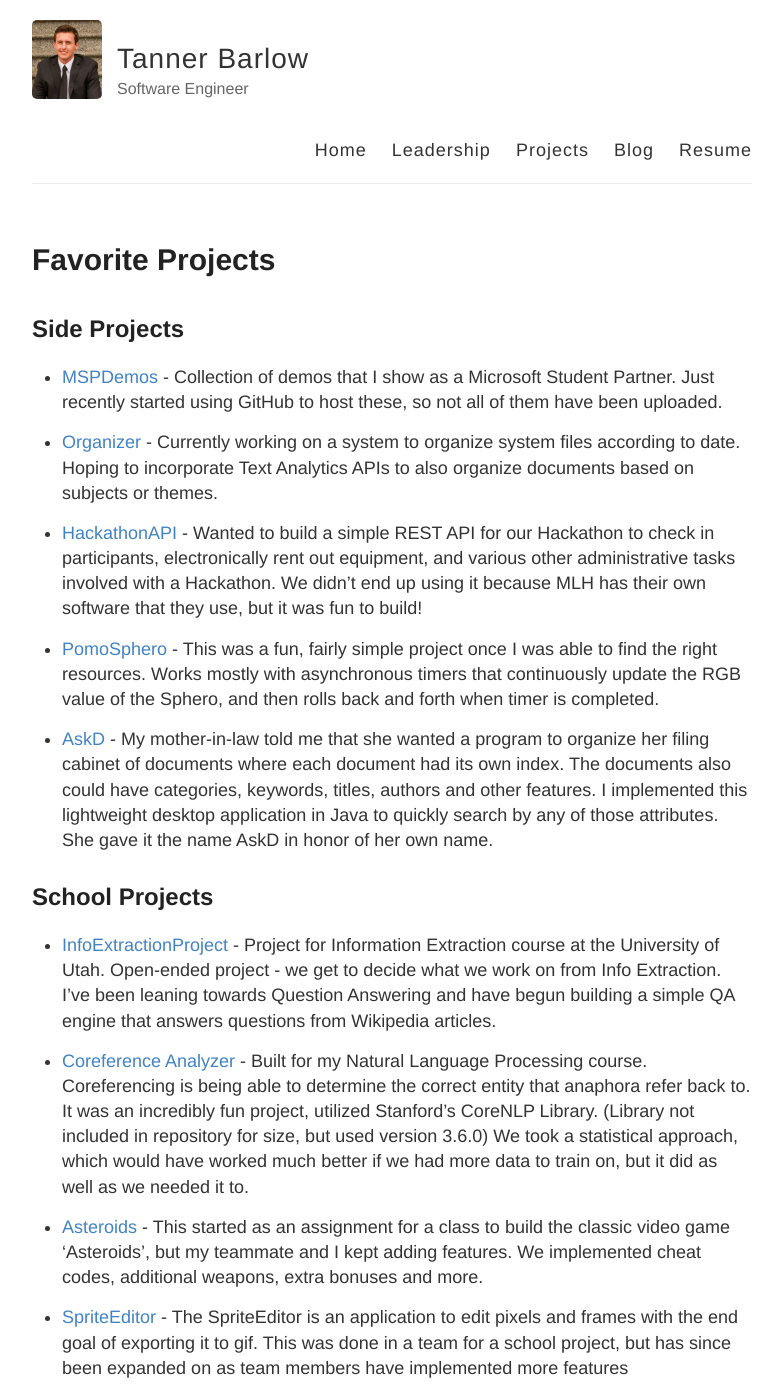
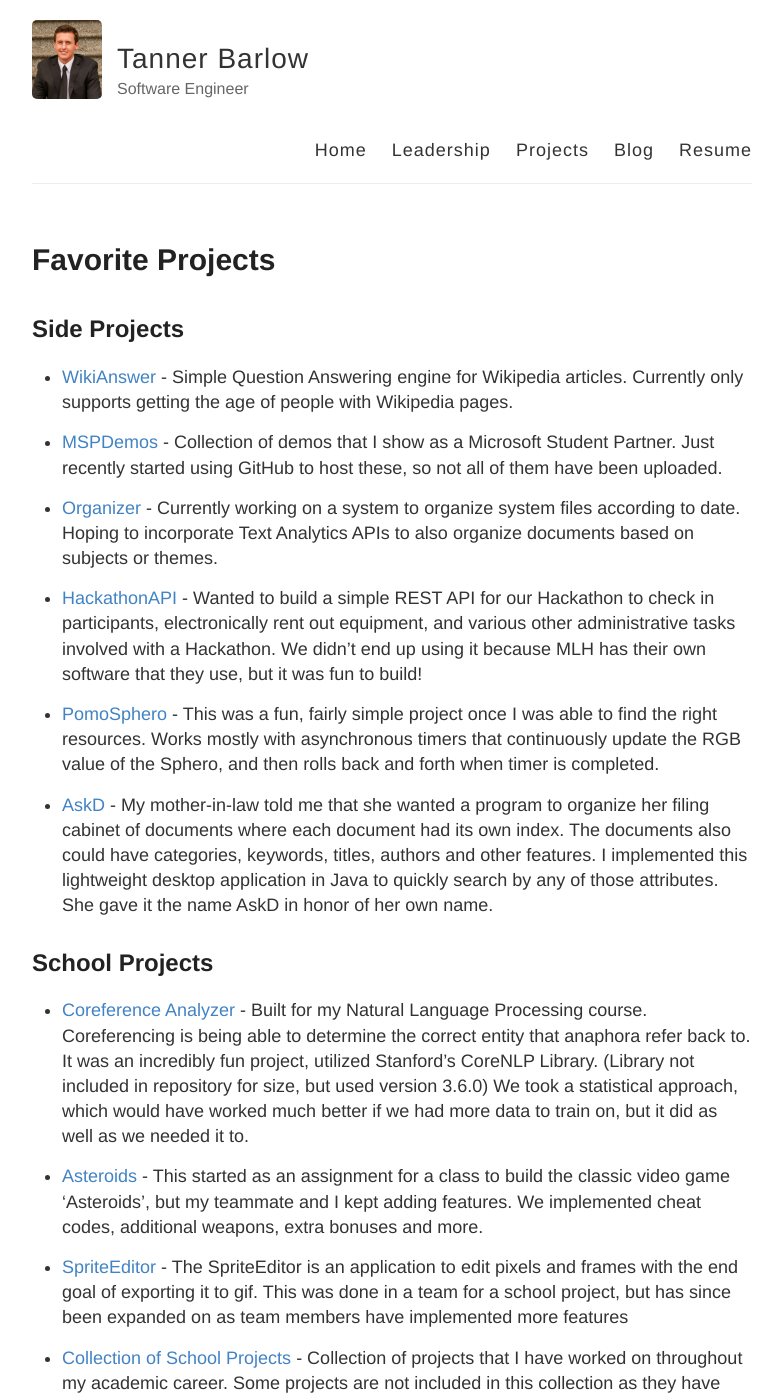
Before and after one commit to tbarlow12/tbarlow12.github.io, a Jekyll site: the page built from projects.md, in a window 1280 px wide and 1400 px high. Shown: the whole window, without its empty margins (248-1031 px from the left). Built offline with Jekyll 4.4.1, drawn with Linux system fonts in a browser that asks for light colours.

Commit message:
Move wikipedia project to side

```diff
--- a/projects.md
+++ b/projects.md
@@ -4,6 +4,9 @@ title: Favorite Projects
 permalink: /projects/
 ---
 ## Side Projects
+  - [WikiAnswer](https://github.com/tbarlow12/InfoExtractionProject) -
+  Simple Question Answering engine for Wikipedia articles. Currently only supports getting the age of people with Wikipedia pages.
+
   - [MSPDemos](https://github.com/tbarlow12/MSPDemos) -
   Collection of demos that I show as a Microsoft Student Partner. Just recently started using GitHub to host these, so not all of them have been uploaded.
 
@@ -20,8 +23,6 @@ permalink: /projects/
   My mother-in-law told me that she wanted a program to organize her filing cabinet of documents where each document had its own index. The documents also could have categories, keywords, titles, authors and other features. I implemented this lightweight desktop application in Java to quickly search by any of those attributes. She gave it the name AskD in honor of her own name.
 
 ## School Projects
-  - [InfoExtractionProject](https://github.com/tbarlow12/InfoExtractionProject) -
- Project for Information Extraction course at the University of Utah. Open-ended project - we get to decide what we work on from Info Extraction. I've been leaning towards Question Answering and have begun building a simple QA engine that answers questions from Wikipedia articles.
 
  - [Coreference Analyzer](https://github.com/tbarlow12/CoreferenceAnalyzer) -
  Built for my Natural Language Processing course. Coreferencing is being able to determine the correct entity that anaphora refer back to. It was an incredibly fun project, utilized Stanford's CoreNLP Library. (Library not included in repository for size, but used version 3.6.0) We took a statistical approach, which would have worked much better if we had more data to train on, but it did as well as we needed it to.
```
